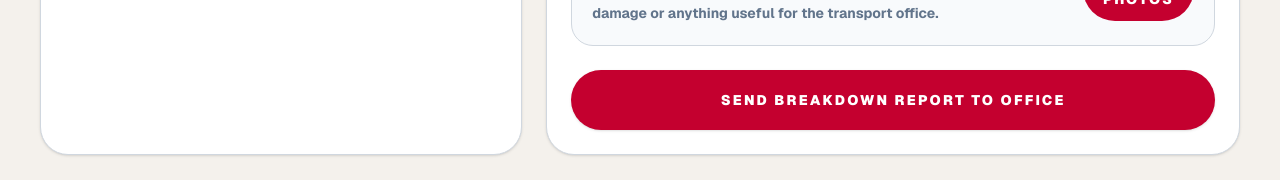
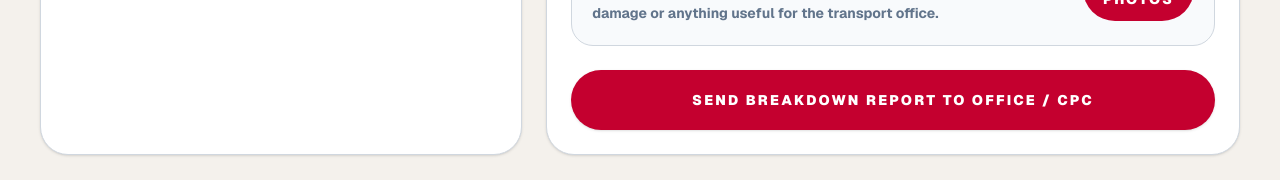
Before and after one commit to acannon76/rugby-league-supporter-web, a Next.js app: page /internal/app-ideas/breakdown in a window 1280 px wide. Shown: the part 1293-1473 px from the top of the page. Built offline with nearby package versions, Linux system fonts and the light colour scheme.

Commit message:
RTC CHNAGES

```diff
--- a/src/app/internal/app-ideas/breakdown/page.tsx
+++ b/src/app/internal/app-ideas/breakdown/page.tsx
@@ -340,7 +340,7 @@ export default function BreakdownPage() {
                 onClick={submitBreakdownReport}
                 className="mt-6 w-full rounded-full bg-[#c4002f] px-5 py-5 text-sm font-black uppercase tracking-[0.16em] text-white shadow-sm transition hover:bg-[#920022]"
               >
-                Send Breakdown Report To Office
+                Send Breakdown Report To Office / CPC
               </button>
 
               {submitted && (
```
